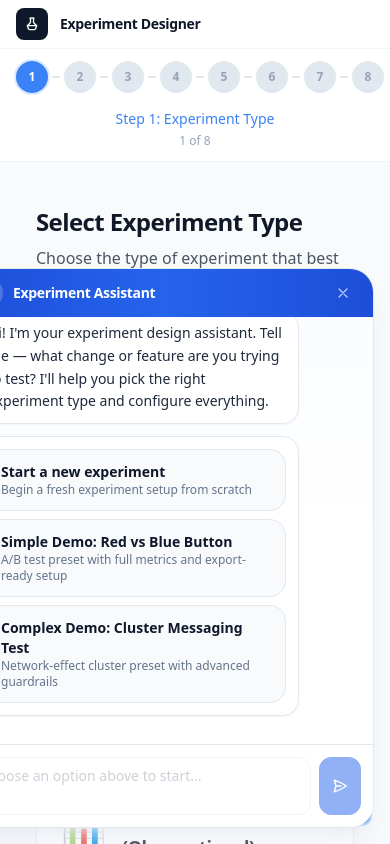
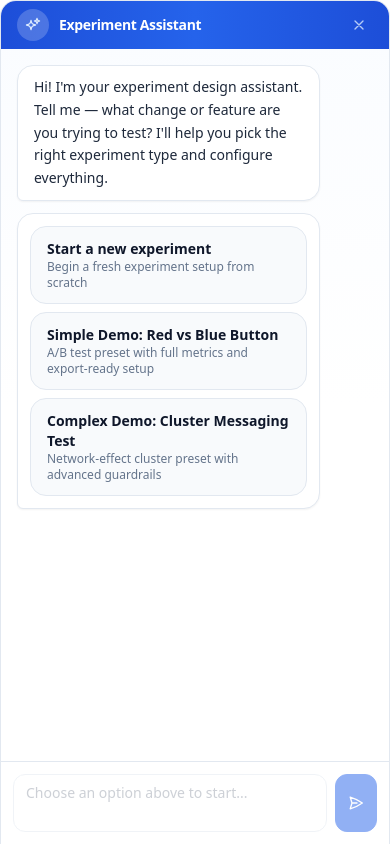
Before and after one commit to xjrmh/experiment-designer, a React (Vite) app: page / in a window 390 px wide. Both pictures are taken after a click on the button 345 px from the left and 807 px from the top of the page. Built offline with nearby package versions, Linux system fonts and the light colour scheme.

Commit message:
Improve mobile layout and AI chat responsiveness

```diff
--- a/src/App.tsx
+++ b/src/App.tsx
@@ -22,7 +22,7 @@ function App() {
   }, [])
 
   return (
-    <div className={`flex h-screen overflow-hidden bg-white ${isLg ? 'flex-row' : 'flex-col'}`}>
+    <div className={`flex min-h-screen h-dvh overflow-hidden bg-white ${isLg ? 'flex-row' : 'flex-col'}`}>
       {isLg && <Header orientation="vertical" />}
 
       <div className="flex min-h-0 min-w-0 flex-1 flex-col">
@@ -34,17 +34,17 @@ function App() {
           {/* Left: Progress + scrollable main content */}
           <div className="flex min-w-0 flex-1 flex-col">
             {/* Wizard progress — always visible */}
-            <div className="shrink-0 border-b border-slate-100 bg-white px-4 py-3 sm:px-6 lg:px-8">
-              <div className="mx-auto max-w-5xl">
+            <div className="shrink-0 border-b border-slate-100 bg-white px-3 py-3 sm:px-6 lg:px-8">
+              <div className="w-full sm:mx-auto sm:max-w-5xl">
                 <WizardProgress />
               </div>
             </div>
 
             {/* Scrollable main content */}
-            <div className="flex-1 overflow-y-auto bg-slate-50">
+            <div className="flex-1 overflow-y-auto overflow-x-hidden bg-slate-50">
               <div className="flex min-h-full flex-col">
                 <main className="mx-auto w-full max-w-5xl flex-1 px-4 py-6 sm:px-6 lg:px-8">
-                  <div className="p-5 sm:p-7 lg:p-8">
+                  <div className="p-3 sm:p-7 lg:p-8">
                     <WizardContainer />
                   </div>
                 </main>
--- a/src/components/ai/AIChatDialog.tsx
+++ b/src/components/ai/AIChatDialog.tsx
@@ -47,6 +47,7 @@ const MIN_WIDTH = 340
 const MIN_HEIGHT = 380
 const DEFAULT_WIDTH = 420
 const DEFAULT_HEIGHT = 560
+const COMPACT_VIEWPORT_BREAKPOINT = 640
 const DEMO_STAGE_DELAY_MS = 550
 
 const STEP_MAP: Record<string, number> = {
@@ -392,6 +393,9 @@ export function AIChatDialog({ mode = 'popup' }: AIChatDialogProps) {
   const [showStarterOptions, setShowStarterOptions] = useState(() => !(isDemo || !!apiKey))
   const demoRunIdRef = useRef(0)
   const isPopupMode = mode === 'popup'
+  const [isCompactViewport, setIsCompactViewport] = useState(() =>
+    typeof window !== 'undefined' ? window.innerWidth < COMPACT_VIEWPORT_BREAKPOINT : false
+  )
   const isDialogVisible = isPopupMode ? isOpen : true
 
   const isReady = isDemo || !!apiKey
@@ -409,17 +413,32 @@ export function AIChatDialog({ mode = 'popup' }: AIChatDialogProps) {
   const dragState = useRef<{ startX: number; startY: number; origX: number; origY: number } | null>(null)
   const resizeState = useRef<{ startX: number; startY: number; origW: number; origH: number; origX: number; origY: number } | null>(null)
 
+  useEffect(() => {
+    if (!isPopupMode) return
+
+    const handleResize = () => {
+      setIsCompactViewport(window.innerWidth < COMPACT_VIEWPORT_BREAKPOINT)
+    }
+
+    handleResize()
+    window.addEventListener('resize', handleResize)
+    return () => window.removeEventListener('resize', handleResize)
+  }, [isPopupMode])
+
   // Initialise position to bottom-right on first open
   useEffect(() => {
-    if (isPopupMode && isDialogVisible && !pos.initialized) {
+    if (isPopupMode && !isCompactViewport && isDialogVisible && !pos.initialized) {
       const pad = 16
+      const width = Math.min(DEFAULT_WIDTH, window.innerWidth - pad * 2)
+      const height = Math.min(DEFAULT_HEIGHT, window.innerHeight - pad * 2)
+      setSize({ w: width, h: height })
       setPos({
-        x: window.innerWidth - DEFAULT_WIDTH - pad,
-        y: window.innerHeight - DEFAULT_HEIGHT - pad,
+        x: window.innerWidth - width - pad,
+        y: window.innerHeight - height - pad,
         initialized: true,
       })
     }
-  }, [isPopupMode, isDialogVisible, pos.initialized])
+  }, [isPopupMode, isCompactViewport, isDialogVisible, pos.initialized])
 
   // --- Drag handlers (on header) ---
   const onDragStart = useCallback((e: ReactPointerEvent) => {
@@ -1131,11 +1150,13 @@ export function AIChatDialog({ mode = 'popup' }: AIChatDialogProps) {
       ref={dialogRef}
       className={`flex h-full flex-col overflow-hidden ${
         isPopupMode
-          ? 'fixed z-[100] rounded-[1.5rem] border border-slate-200 bg-white shadow-xl shadow-slate-200/60 animate-in'
+          ? isCompactViewport
+            ? 'fixed inset-x-0 bottom-0 z-[100] h-[50dvh] rounded-t-2xl border-x border-t border-slate-200 bg-white shadow-xl shadow-slate-200/60 animate-in'
+            : 'fixed z-[100] rounded-[1.5rem] border border-slate-200 bg-white shadow-xl shadow-slate-200/60 animate-in'
           : 'relative w-full bg-gradient-to-b from-primary-50/30 via-white to-white'
       }`}
       style={
-        isPopupMode
+        isPopupMode && !isCompactViewport
           ? {
               left: pos.x,
               top: pos.y,
@@ -1155,7 +1176,7 @@ export function AIChatDialog({ mode = 'popup' }: AIChatDialogProps) {
         `}</style>
       )}
 
-      {isPopupMode && (
+      {isPopupMode && !isCompactViewport && (
         <div
           onPointerDown={onResizeStart}
           onPointerMove={onResizeMove}
@@ -1177,15 +1198,17 @@ export function AIChatDialog({ mode = 'popup' }: AIChatDialogProps) {
         }`}
       >
         <div
-          onPointerDown={isPopupMode ? onDragStart : undefined}
-          onPointerMove={isPopupMode ? onDragMove : undefined}
-          onPointerUp={isPopupMode ? onDragEnd : undefined}
+          onPointerDown={isPopupMode && !isCompactViewport ? onDragStart : undefined}
+          onPointerMove={isPopupMode && !isCompactViewport ? onDragMove : undefined}
+          onPointerUp={isPopupMode && !isCompactViewport ? onDragEnd : undefined}
           className={`flex items-center justify-between select-none ${
             isPopupMode
-              ? 'h-12 px-4 bg-gradient-to-r from-primary-700 via-primary-600 to-primary-700 text-white cursor-grab active:cursor-grabbing'
+              ? `h-12 px-4 bg-gradient-to-r from-primary-700 via-primary-600 to-primary-700 text-white ${
+                  isCompactViewport ? '' : 'cursor-grab active:cursor-grabbing'
+                }`
               : 'h-[51px] text-slate-900'
           }`}
-          style={isPopupMode ? { touchAction: 'none' } : undefined}
+          style={isPopupMode && !isCompactViewport ? { touchAction: 'none' } : undefined}
         >
           <div className={`flex items-center gap-2.5 ${isPopupMode ? 'pointer-events-none' : ''}`}>
             <div className={`flex h-8 w-8 items-center justify-center rounded-full ${isPopupMode ? 'bg-white/20' : 'bg-primary-100'}`}>
--- a/src/components/ai/AIChatMessage.tsx
+++ b/src/components/ai/AIChatMessage.tsx
@@ -16,7 +16,7 @@ export function AIChatMessage({ message }: AIChatMessageProps) {
             : 'rounded-bl-md border border-slate-200 bg-white text-slate-800'
         }`}
       >
-        <p className="whitespace-pre-wrap">{message.content}</p>
+        <p className="whitespace-pre-wrap break-words">{message.content}</p>
         {message.configuredAction && (
           <div
             className={`mt-2 pt-2 border-t text-xs ${
--- a/src/components/common/Card.tsx
+++ b/src/components/common/Card.tsx
@@ -10,7 +10,7 @@ export function Card({ children, hover = false, selected = false, className = ''
   return (
     <div
       className={`
-        bg-white rounded-xl border p-6 transition-colors duration-200
+        bg-white rounded-xl border p-4 sm:p-6 transition-colors duration-200
         ${hover ? 'cursor-pointer hover:border-primary-300 hover:bg-primary-50/30 active:translate-y-px' : ''}
         ${selected ? 'border-primary-400 border-2 ring-2 ring-primary-100' : 'border-gray-200'}
         ${className}
--- a/src/components/wizard/WizardProgress.tsx
+++ b/src/components/wizard/WizardProgress.tsx
@@ -13,6 +13,7 @@ const STEPS = [
 
 export function WizardProgress() {
   const { currentStep, furthestStep, setCurrentStep, aiUpdatedSteps, clearAIStepHighlight } = useExperiment()
+  const progressPercent = (currentStep / STEPS.length) * 100
 
   return (
     <div>
@@ -74,48 +75,60 @@ export function WizardProgress() {
       </div>
 
       {/* Mobile/Tablet View */}
-      <div className="lg:hidden">
-        <div className="flex items-center justify-between mb-4">
-          {STEPS.map((step, index) => {
+      <div className="space-y-3 lg:hidden">
+        <div className="rounded-xl border border-slate-100 bg-slate-50/70 p-3">
+          <div className="flex items-center justify-between gap-3">
+            <div className="min-w-0">
+              <div className="truncate text-sm font-medium text-primary">
+                Step {currentStep}: {STEPS[currentStep - 1].label}
+              </div>
+              <div className="mt-1 text-xs text-slate-400">
+                {currentStep} of {STEPS.length}
+              </div>
+            </div>
+            <span className="shrink-0 text-xs font-medium text-slate-500">
+              {Math.round(progressPercent)}%
+            </span>
+          </div>
+          <div className="mt-3 h-1.5 w-full overflow-hidden rounded-full bg-slate-100">
+            <div
+              className="h-full rounded-full bg-primary transition-all duration-200"
+              style={{ width: `${progressPercent}%` }}
+            />
+          </div>
+        </div>
+
+        <div className="w-full pb-1">
+          <div className="grid grid-cols-8 gap-2">
+            {STEPS.map((step) => {
               const isCurrent = currentStep === step.number
               const isCompleted = !isCurrent && furthestStep > step.number
               const isAIUpdated = aiUpdatedSteps.includes(step.number)
-            const isConnectorCompleted = furthestStep > step.number
 
               return (
-              <div key={step.number} className="flex items-center">
                 <button
+                  key={step.number}
                   onClick={() => {
                     setCurrentStep(step.number)
                     clearAIStepHighlight(step.number)
                   }}
+                  title={`${step.number}. ${step.label}`}
                   className={`
-                    relative flex items-center justify-center w-8 h-8 rounded-full text-xs font-semibold
+                    relative flex h-8 w-full items-center justify-center rounded-full text-xs font-semibold
                     transition-colors transition-transform duration-150 active:translate-y-px
                     ${isCurrent ? 'bg-primary text-white ring-2 ring-primary-100' : ''}
                     ${isCompleted ? 'bg-success text-white' : ''}
-                    ${!isCurrent && !isCompleted ? 'bg-slate-200 text-slate-400' : ''}
+                    ${!isCurrent && !isCompleted ? 'bg-slate-200 text-slate-500 hover:bg-slate-300' : ''}
                     ${isAIUpdated ? 'ring-2 ring-primary-200 ring-offset-1 ring-offset-white' : ''}
                   `}
                 >
                   {isCompleted ? '✓' : step.number}
                   {isAIUpdated && (
-                    <span className="absolute -top-1 -right-1 w-2 h-2 rounded-full bg-primary-500 ring-2 ring-white" />
+                    <span className="absolute -top-1 -right-1 h-2 w-2 rounded-full bg-primary-500 ring-2 ring-white" />
                   )}
                 </button>
-                {index < STEPS.length - 1 && (
-                  <div className={`w-2 h-0.5 mx-1 ${isConnectorCompleted ? 'bg-success' : 'bg-slate-200'}`} />
-                )}
-              </div>
               )
             })}
-        </div>
-        <div className="text-center">
-          <div className="text-sm font-medium text-primary">
-            Step {currentStep}: {STEPS[currentStep - 1].label}
-          </div>
-          <div className="text-xs text-slate-400 mt-1">
-            {currentStep} of {STEPS.length}
           </div>
         </div>
       </div>
--- a/src/components/wizard/steps/type-panels/FactorialPanel.tsx
+++ b/src/components/wizard/steps/type-panels/FactorialPanel.tsx
@@ -51,7 +51,7 @@ export function FactorialPanel({ sampleSizeResult }: FactorialPanelProps) {
       </p>
       <div className="space-y-3">
         {factors.map((factor, i) => (
-          <div key={i} className="flex items-end gap-3">
+          <div key={i} className="flex flex-col gap-3 rounded-lg bg-slate-50/70 p-3 sm:flex-row sm:items-end sm:bg-transparent sm:p-0">
             <div className="flex-1">
               <Input
                 label={i === 0 ? 'Factor Name' : undefined}
@@ -59,7 +59,7 @@ export function FactorialPanel({ sampleSizeResult }: FactorialPanelProps) {
                 onChange={(e) => updateFactor(i, 'name', e.target.value)}
               />
             </div>
-            <div className="w-28">
+            <div className="w-full sm:w-28">
               <Input
                 label={i === 0 ? 'Levels' : undefined}
                 type="number"
@@ -72,7 +72,7 @@ export function FactorialPanel({ sampleSizeResult }: FactorialPanelProps) {
             {factors.length > 2 && (
               <button
                 onClick={() => removeFactor(i)}
-                className="mb-1 p-2 text-gray-400 hover:text-red-500 transition-colors"
+                className="self-end p-2 text-gray-400 transition-colors hover:text-red-500 sm:mb-1"
               >
                 ✕
               </button>
--- a/src/index.css
+++ b/src/index.css
@@ -8,7 +8,7 @@
   }
 
   body {
-    @apply text-slate-900 antialiased;
+    @apply overflow-x-hidden text-slate-900 antialiased;
     background: #ffffff;
   }
 
```
Also changed, not shown: src/components/wizard/WizardContainer.tsx (+9 -6 lines), src/components/wizard/steps/Step2MetricsSelection.tsx (+10 -9 lines), src/components/wizard/steps/Step8Summary.tsx (+4 -4 lines). Lines whose indentation alone changed are shown as unchanged.
